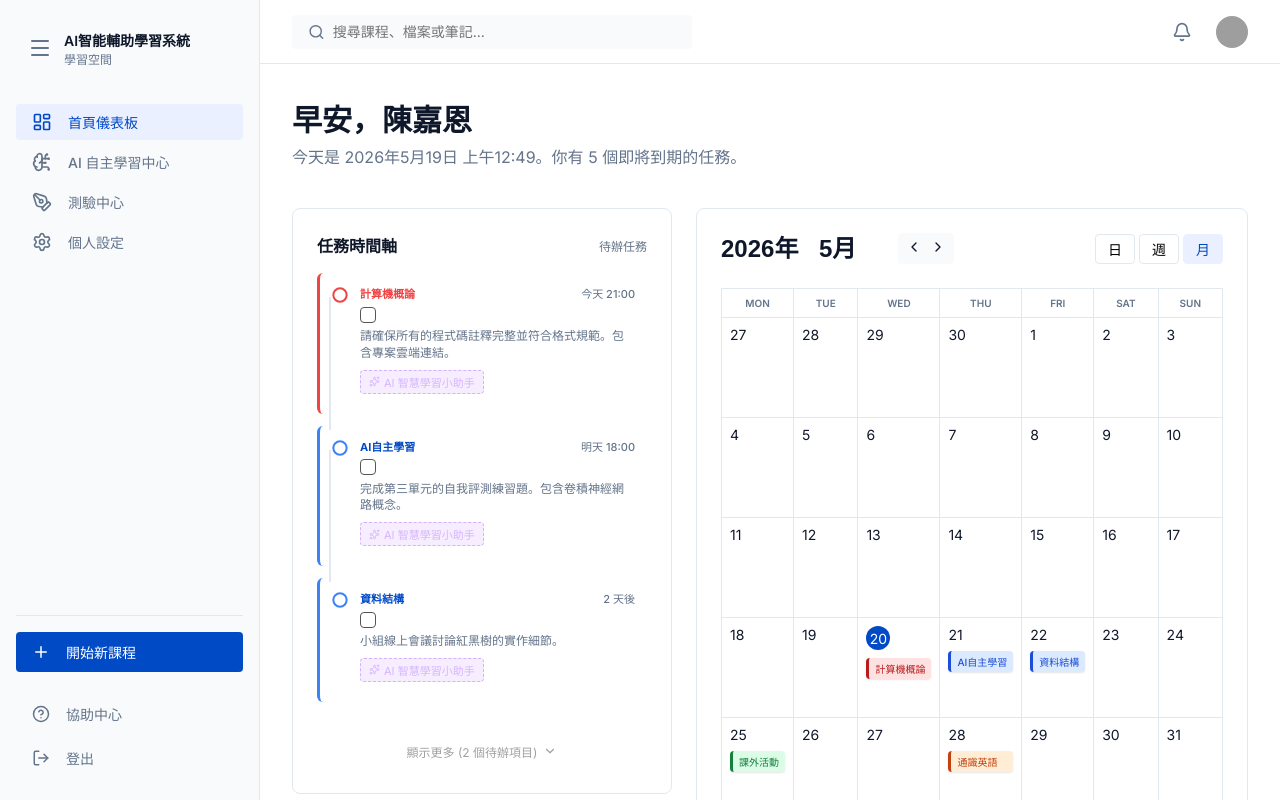
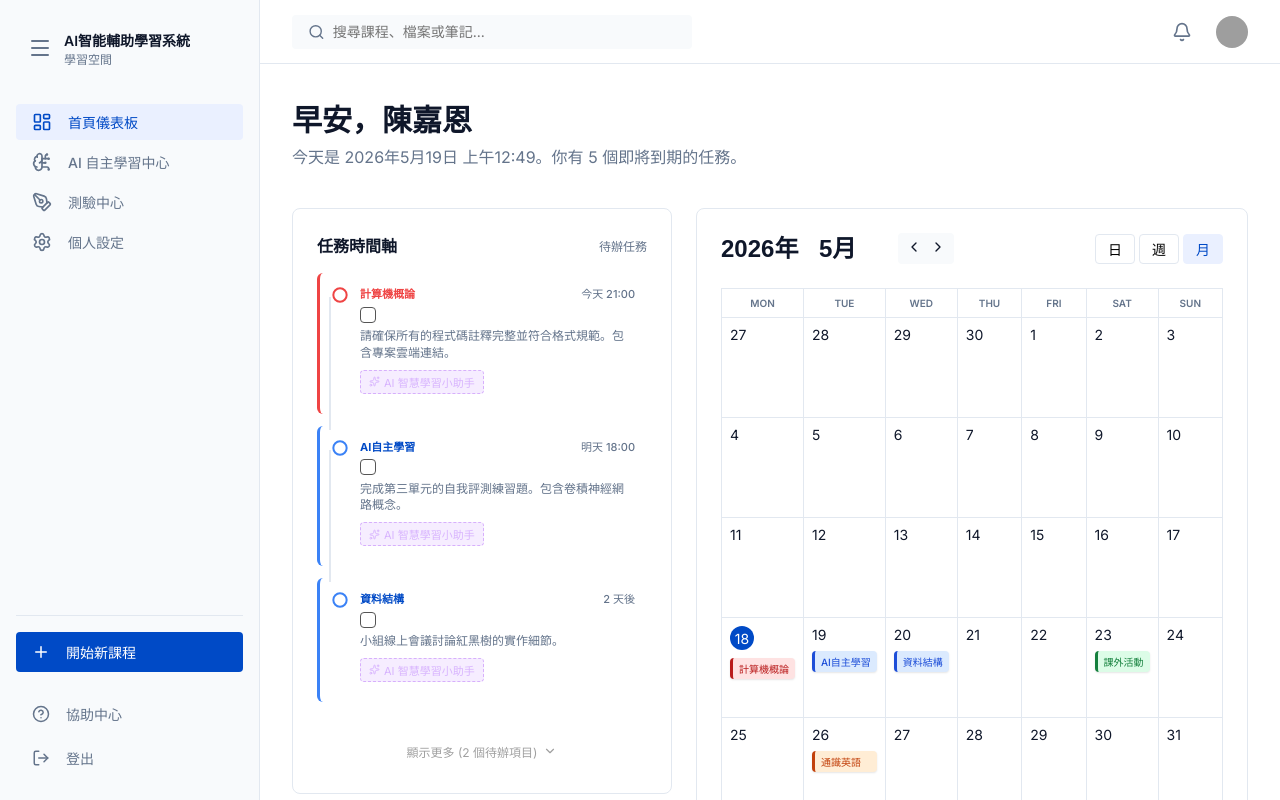
Before and after one commit to sh940203/AI-learning, a React (Vite) app in the folder ai-learning-system/frontend/: page /dashboard in a window 1280 px wide. Built offline with nearby package versions, Linux system fonts and the light colour scheme; grey boxes are pictures that could not be loaded.

Commit message:
行事曆改善

```diff
--- a/ai-learning-system/frontend/src/components/CalendarWidget.jsx
+++ b/ai-learning-system/frontend/src/components/CalendarWidget.jsx
@@ -34,8 +34,13 @@ const getDailyQuote = (day) => {
   return quotes[day % quotes.length];
 };
 
+const getTodayStr = () => {
+  const today = new Date();
+  return `${today.getFullYear()}-${String(today.getMonth() + 1).padStart(2, '0')}-${String(today.getDate()).padStart(2, '0')}`;
+};
+
 const CalendarWidget = ({ events, setEvents }) => {
-  const [currentDate, setCurrentDate] = useState(new Date('2026-05-20')); // 基準時間為系統時間 2026-05-20
+  const [currentDate, setCurrentDate] = useState(new Date()); // 基準時間為系統時間
   const [activeFilters, setActiveFilters] = useState(['red', 'blue', 'green', 'orange']);
   const [view, setView] = useState('month'); // 'day', 'week', 'month'
 
@@ -91,7 +96,7 @@ const CalendarWidget = ({ events, setEvents }) => {
       days.push({ day: dayNum, muted: true, dateStr: '', events: [] });
     }
 
-    const todayStr = '2026-05-20';
+    const todayStr = getTodayStr();
 
     for (let i = 1; i <= daysInMonth; i++) {
       const dateStr = `${year}-${String(month + 1).padStart(2, '0')}-${String(i).padStart(2, '0')}`;
@@ -135,7 +140,7 @@ const CalendarWidget = ({ events, setEvents }) => {
         dayNum: nextDay.getDate(),
         dayName: daysOfWeek[i],
         events: dayEvents,
-        today: dateStr === '2026-05-20'
+        today: dateStr === getTodayStr()
       });
     }
     return weekDaysList;
--- a/ai-learning-system/frontend/src/components/TaskTimeline.jsx
+++ b/ai-learning-system/frontend/src/components/TaskTimeline.jsx
@@ -30,7 +30,7 @@ const TaskTimeline = ({ events, setEvents }) => {
   };
 
   const getCountdownLabel = (eventDateStr, eventTimeStr) => {
-    const today = new Date('2026-05-20'); // 基準系統時間
+    const today = new Date(); // 基準系統時間
     today.setHours(0, 0, 0, 0);
     const eventDate = new Date(eventDateStr);
     eventDate.setHours(0, 0, 0, 0);
--- a/ai-learning-system/frontend/src/pages/Dashboard.jsx
+++ b/ai-learning-system/frontend/src/pages/Dashboard.jsx
@@ -5,10 +5,19 @@ import CalendarWidget from '../components/CalendarWidget';
 import { useAuth } from '../context/AuthContext';
 import styles from './Dashboard.module.css';
 
+const getRelativeDateStr = (offsetDays) => {
+  const date = new Date();
+  date.setDate(date.getDate() + offsetDays);
+  const year = date.getFullYear();
+  const month = String(date.getMonth() + 1).padStart(2, '0');
+  const day = String(date.getDate()).padStart(2, '0');
+  return `${year}-${month}-${day}`;
+};
+
 const defaultEvents = [
   {
     id: 1,
-    date: '2026-05-20',
+    date: getRelativeDateStr(0),
     time: '21:00',
     title: '計算機概論：期中專案繳交',
     type: 'red',
@@ -19,7 +28,7 @@ const defaultEvents = [
   },
   {
     id: 2,
-    date: '2026-05-21',
+    date: getRelativeDateStr(1),
     time: '18:00',
     title: 'AI自主學習：深度學習模組',
     type: 'blue', // Changed from purple to blue
@@ -29,7 +38,7 @@ const defaultEvents = [
   },
   {
     id: 3,
-    date: '2026-05-28',
+    date: getRelativeDateStr(8),
     time: '12:00',
     title: '通識英語：單字複習',
     type: 'orange',
@@ -39,7 +48,7 @@ const defaultEvents = [
   },
   {
     id: 4,
-    date: '2026-05-22',
+    date: getRelativeDateStr(2),
     time: '14:00',
     title: '資料結構：紅黑樹討論',
     type: 'blue',
@@ -49,7 +58,7 @@ const defaultEvents = [
   },
   {
     id: 5,
-    date: '2026-05-25',
+    date: getRelativeDateStr(5),
     time: '19:00',
     title: '課外活動：系學會大會',
     type: 'green',
@@ -65,13 +74,13 @@ const Dashboard = () => {
   const [greeting, setGreeting] = useState('');
   const [dateStr, setDateStr] = useState('');
   const [events, setEvents] = useState(() => {
-    // Bust cache to v3 to clear out purple categories and load clean default events
-    const saved = localStorage.getItem('ai_learning_events_v3');
+    // Bust cache to v4 to clear out old static dates and load clean relative default events
+    const saved = localStorage.getItem('ai_learning_events_v4');
     return saved ? JSON.parse(saved) : defaultEvents;
   });
 
   useEffect(() => {
-    localStorage.setItem('ai_learning_events_v3', JSON.stringify(events));
+    localStorage.setItem('ai_learning_events_v4', JSON.stringify(events));
   }, [events]);
 
   useEffect(() => {
```
